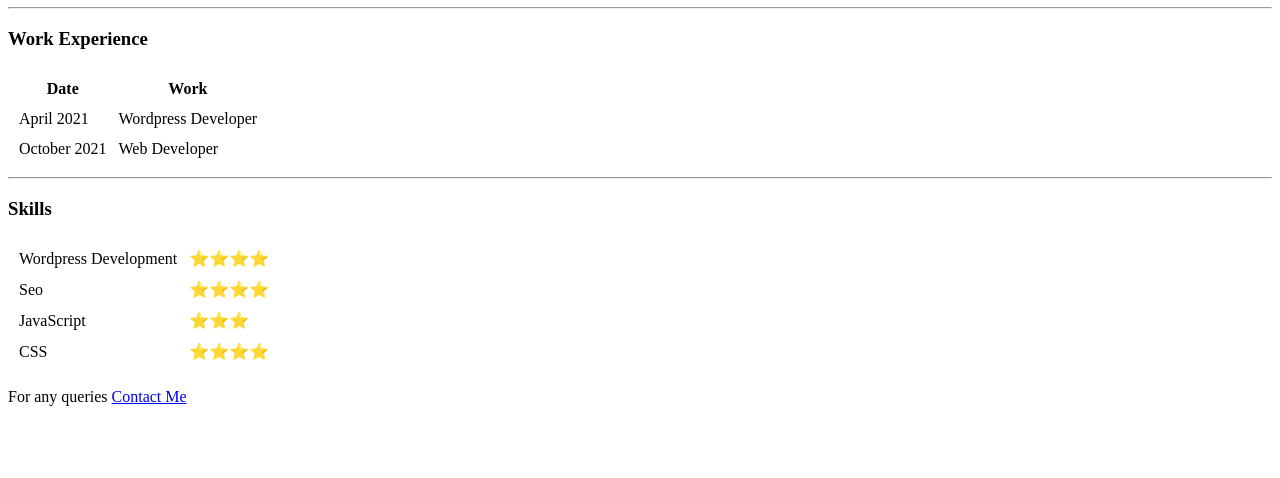
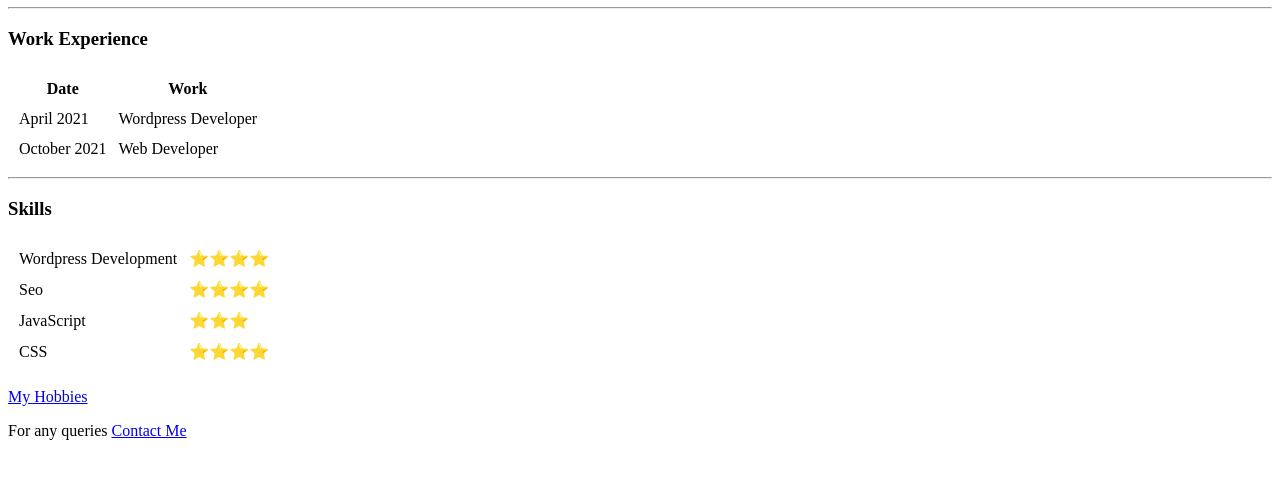
Before and after one commit to PrabinRakshit/cv, a plain HTML site: page index.html in a window 1280 px wide. Shown: the part 178-656 px from the top of the page. Drawn offline with Linux system fonts and the light colour scheme.

Commit message:
Update index.html
Added My hobbies page link

```diff
--- a/index.html
+++ b/index.html
@@ -96,6 +96,7 @@
         </tr>
     </table>
 
-    <p>For any queries <a href="contactme.html" target="_blank">Contact Me</a></p>
+    <p><a href="hobbies.html">My Hobbies</a></p>
+    <p>For any queries <a href="contactme.html">Contact Me</a></p>
 </body>
 </html>
```
